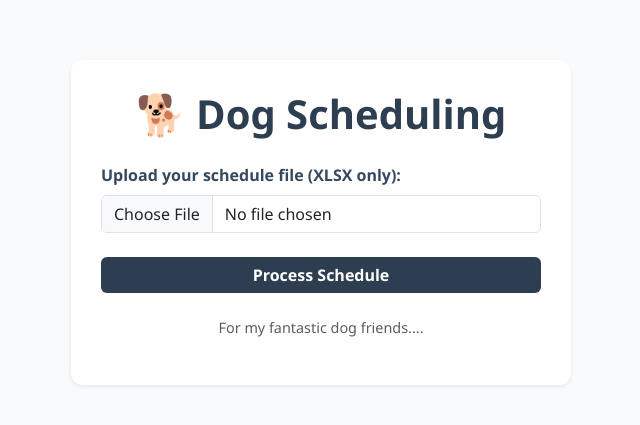
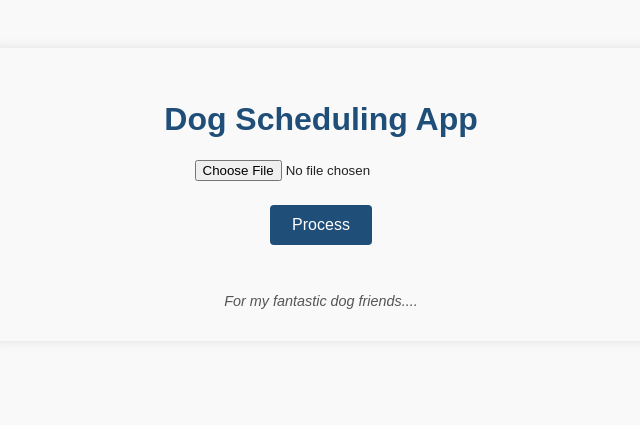
Before and after one commit to thesleepyrat/DogScheduling, a Flask app: page / in a window 1280 px wide. Shown: the top 425 px of the page, without its empty margins (319-959 px from the left). Run offline with Flask 3, Linux system fonts and the light colour scheme.

Commit message:
Update index.html

```diff
--- a/templates/index.html
+++ b/templates/index.html
@@ -2,73 +2,108 @@
 <html lang="en">
 <head>
     <meta charset="UTF-8" />
-  <meta name="viewport" content="width=device-width, initial-scale=1" />
-  <title>🐾 Dog Scheduling</title>
-  <link href="https://cdn.jsdelivr.net/npm/bootstrap@5.3.0/dist/css/bootstrap.min.css" rel="stylesheet" />
+    <title>Dog Scheduling App</title>
     <style>
         body {
-      background: #f8fafc;
-      font-family: 'Segoe UI', Tahoma, Geneva, Verdana, sans-serif;
-    }
-    .container {
-      max-width: 500px;
-      margin-top: 60px;
-      padding: 30px;
-      background: white;
-      border-radius: 12px;
-      box-shadow: 0 8px 24px rgb(149 157 165 / 0.2);
+            font-family: Arial, sans-serif;
+            margin: 3rem auto;
+            max-width: 600px;
+            background-color: #f9f9f9;
+            color: #222;
+            padding: 2rem;
+            border-radius: 8px;
+            box-shadow: 0 0 12px rgba(0,0,0,0.1);
         }
         h1 {
-      font-weight: 700;
-      color: #2c3e50;
-      margin-bottom: 25px;
+            color: #1f4e79;
             text-align: center;
         }
-    .btn-primary {
-      background: #2c3e50;
+        input[type="file"] {
+            display: block;
+            margin: 1rem auto 1.5rem;
+        }
+        button {
+            background-color: #1f4e79;
+            color: white;
             border: none;
-      width: 100%;
-      font-weight: 600;
+            padding: 0.7rem 1.4rem;
+            border-radius: 4px;
+            font-size: 1rem;
+            cursor: pointer;
+            transition: background-color 0.25s ease;
+            display: block;
+            margin: 0 auto 1rem;
         }
-    .btn-primary:hover {
-      background: #1a2733;
+        button:hover {
+            background-color: #163e5a;
         }
-    .btn-success {
+        .error {
+            color: red;
+            text-align: center;
+            margin-bottom: 1rem;
+            font-weight: bold;
+        }
+        ul {
+            list-style: none;
+            padding-left: 0;
+        }
+        ul li {
+            background-color: #e8f0fe;
+            margin-bottom: 0.5rem;
+            padding: 0.6rem 1rem;
+            border-radius: 4px;
+            font-weight: bold;
+            color: #0b3d91;
+        }
+        .footer-text {
+            margin-top: 3rem;
+            text-align: center;
+            font-style: italic;
+            color: #555;
+            font-size: 0.9rem;
+        }
+        a.download-link {
             display: block;
-      width: 100%;
-      margin-top: 20px;
-      font-weight: 600;
+            text-align: center;
+            margin-bottom: 1.5rem;
+            font-weight: bold;
+            text-decoration: none;
+            color: #1f4e79;
         }
-    .form-label {
-      font-weight: 600;
-      color: #34495e;
-    }
-    .alert {
-      font-size: 0.9rem;
+        a.download-link:hover {
+            text-decoration: underline;
         }
     </style>
 </head>
 <body>
-  <div class="container shadow-sm">
-    <h1>🐕 Dog Scheduling</h1>
+    <h1>Dog Scheduling App</h1>
 
     {% if error %}
-      <div class="alert alert-danger" role="alert">{{ error }}</div>
+        <div class="error">{{ error }}</div>
     {% endif %}
 
-    <form action="/" method="post" enctype="multipart/form-data">
-      <label for="fileInput" class="form-label">Upload your schedule file (XLSX only):</label>
-      <input class="form-control" type="file" id="fileInput" name="file" accept=".xlsx" required />
-      <button type="submit" class="btn btn-primary mt-4">Process Schedule</button>
+    <form method="POST" enctype="multipart/form-data">
+        <input type="file" name="file" accept=".xlsx" required />
+        <button type="submit">Process</button>
     </form>
 
-    {% if download_url %}
-      <a href="{{ download_url }}" class="btn btn-success" role="button" download>Download Processed File</a>
+    {% if success %}
+        <h2>Schedule Results</h2>
+        <ul>
+            {% for sheet, gap in gap_info.items() %}
+                <li>{{ sheet }}: Minimum Gap = {{ gap }}</li>
+            {% endfor %}
+        </ul>
+
+        {% if failed_sheets %}
+            <p><strong>Scheduling failed for sheets:</strong> {{ failed_sheets | join(", ") }}</p>
         {% endif %}
 
-    <p class="text-center text-muted mt-4" style="font-size: 0.9rem;">
+        <a href="{{ url_for('download_file') }}" class="download-link">Download Sorted Schedule</a>
+    {% endif %}
+
+    <div class="footer-text">
         For my fantastic dog friends....
-    </p>
     </div>
 </body>
 </html>
```
Lines whose indentation alone changed are shown as unchanged.
